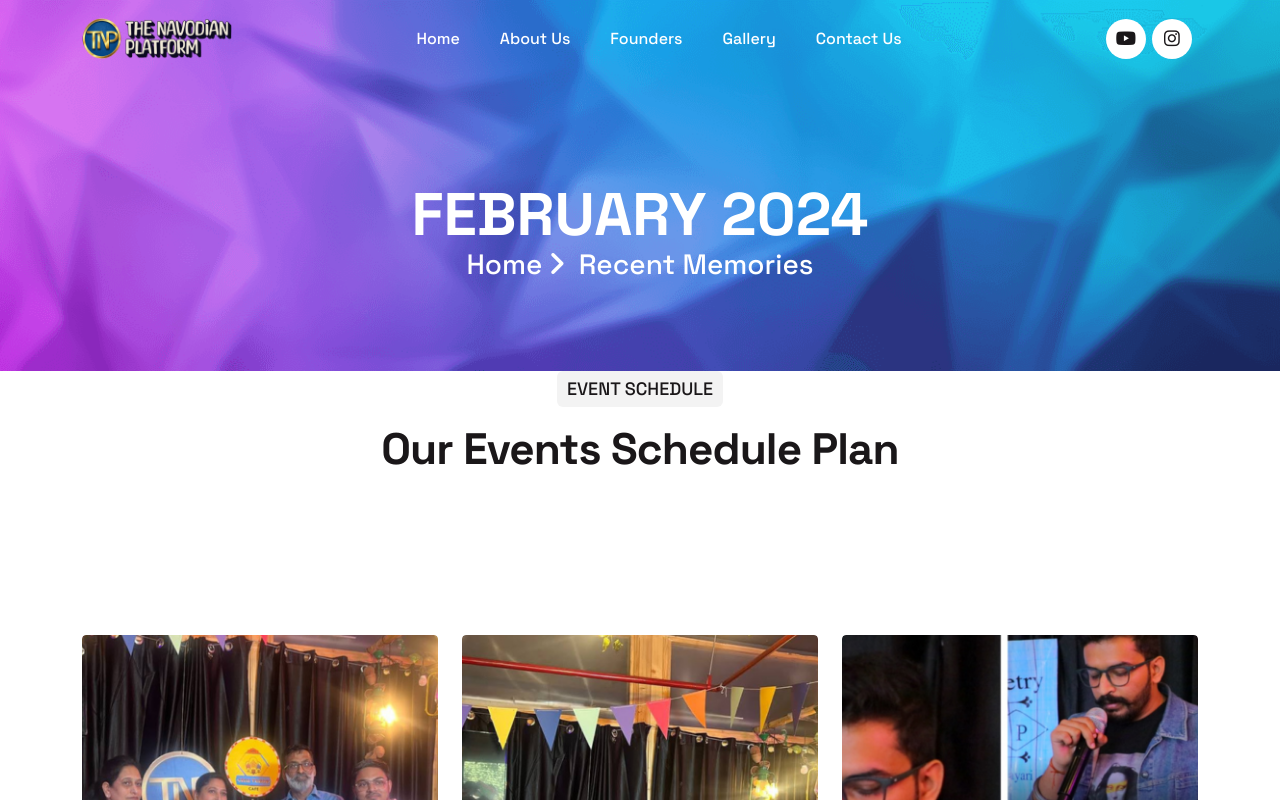
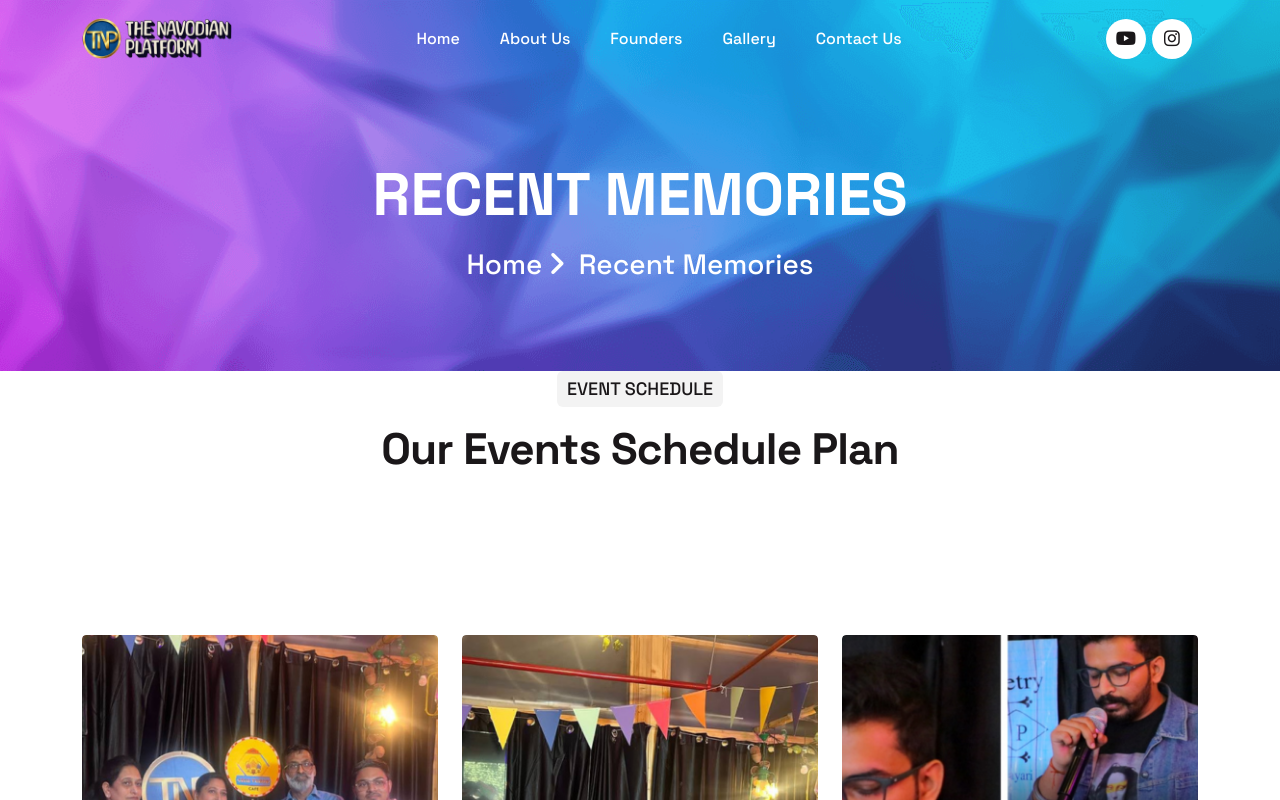
Before and after one commit to thenavodianplatform/tnp, a Next.js app: page /memories in a window 1280 px wide. Shown: the top 800 px of the page. Built offline with nearby package versions, Linux system fonts and the light colour scheme.

Commit message:
Update page.tsx

```diff
--- a/app/memories/page.tsx
+++ b/app/memories/page.tsx
@@ -14,13 +14,13 @@ export default function Memories() {
 							<div className="row">
 								<div className="col-lg-6 m-auto">
 									<div className="heading1 text-center">
+										<h1>Recent Memories</h1>
 										<div className="space20" />
-										<h1>February 2024</h1>
-
 										<Link href="/">Home <i className="fa-solid fa-angle-right" /> <span>Recent Memories</span></Link>
 									</div>
 								</div>
 							</div>
+
 						</div>
 					</div>
 					{/*===== HERO AREA ENDS =======*/}
```
